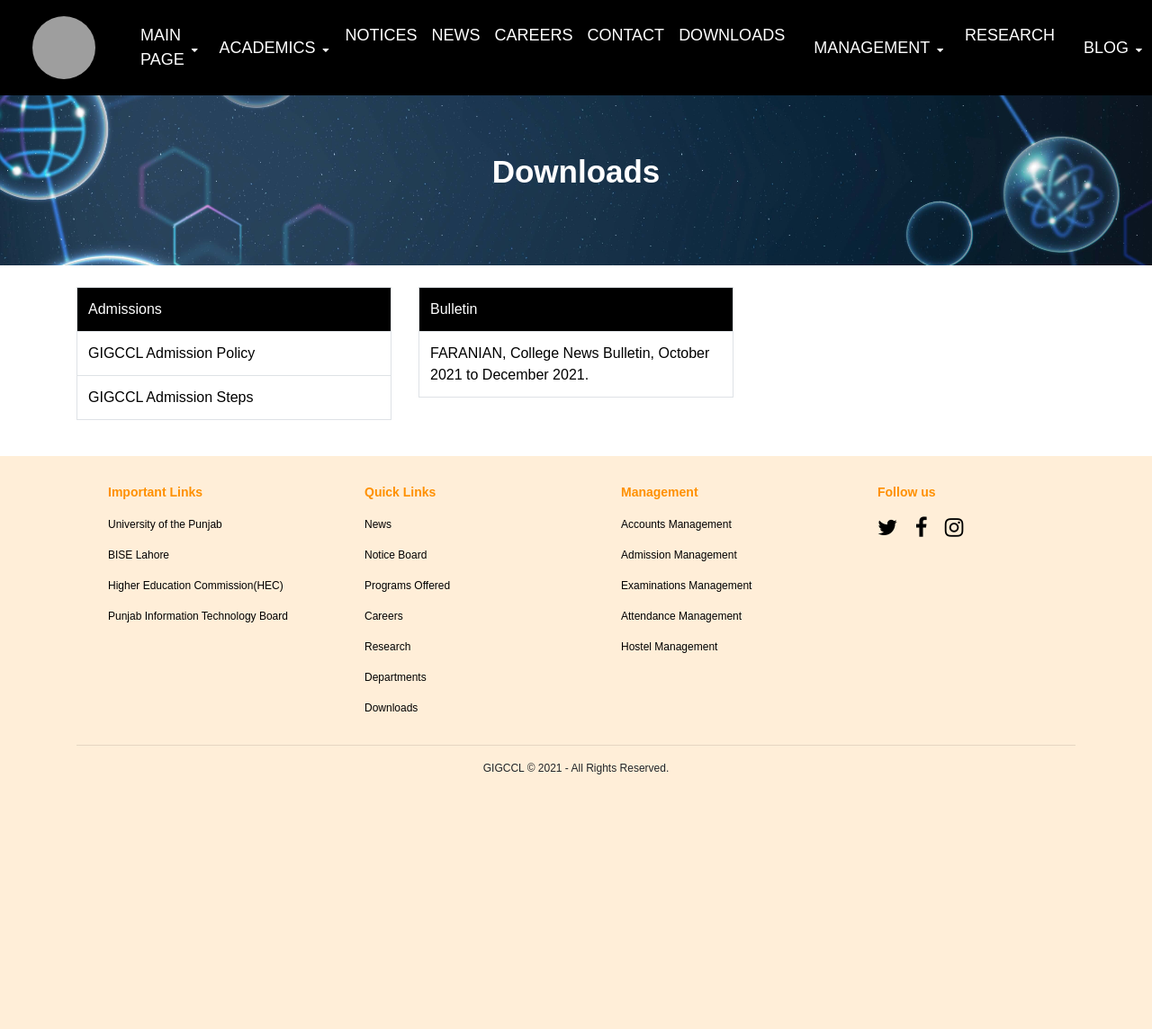
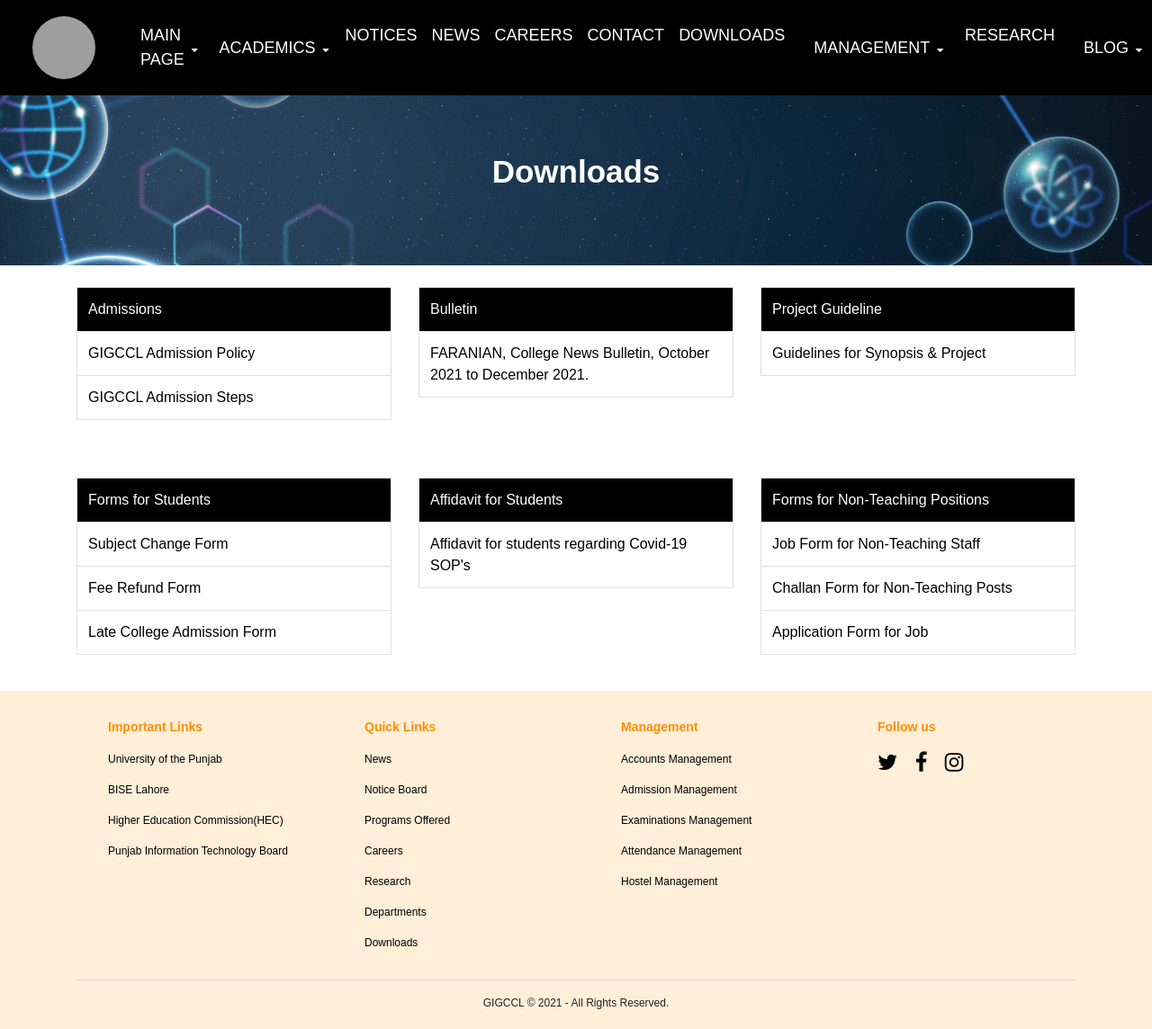
Before and after one commit to ShehrozIrfan/final_cms_fyp, a PHP site: page /downloads.php in a window 1280 px wide. Shown: the whole page at 90% size. Before the commit the page ends 861 px from the top, so only its background shows below. Run offline with PHP 8.4, Linux system fonts and the light colour scheme; grey boxes are pictures that could not be loaded.

Commit message:
Dummy data added on downloads page

```diff
--- a/downloads.php
+++ b/downloads.php
@@ -103,6 +103,82 @@ if(isset($_SESSION['login_user']) || isset($_SESSION['login_blog_user']))
                         </table>
                     </div>
                 </div>
+                <div class="col-md-4 col-sm-12 col-xs-12 mt-4 mb-4">
+                    <div>
+                        <table class="table table-bordered">
+                            <tr class="downloads-heading">
+                                <td>Project Guideline</td>
+                            </tr>
+                            <tr>
+                                <td>
+                                    <a class="to-download" href="assets/downloads-page/dummy-file.pdf" download>Guidelines for Synopsis & Project</a>
+                                </td>
+                            </tr>
+                        </table>
+                    </div>
+                </div>
+                <div class="col-md-4 col-sm-12 col-xs-12 mt-4 mb-4">
+                    <div>
+                        <table class="table table-bordered">
+                            <tr class="downloads-heading">
+                                <td>Forms for Students</td>
+                            </tr>
+                            <tr>
+                                <td>
+                                    <a class="to-download" href="assets/downloads-page/dummy-file.pdf" download>Subject Change Form</a>
+                                </td>
+                            </tr>
+                            <tr>
+                                <td>
+                                    <a class="to-download" href="assets/downloads-page/dummy-file.pdf" download>Fee Refund Form</a>
+                                </td>
+                            </tr>
+                            <tr>
+                                <td>
+                                    <a class="to-download" href="assets/downloads-page/dummy-file.pdf" download>Late College Admission Form</a>
+                                </td>
+                            </tr>
+                        </table>
+                    </div>
+                </div>
+                <div class="col-md-4 col-sm-12 col-xs-12 mt-4 mb-4">
+                    <div>
+                        <table class="table table-bordered">
+                            <tr class="downloads-heading">
+                                <td>Affidavit for Students</td>
+                            </tr>
+                            <tr>
+                                <td>
+                                    <a class="to-download" href="assets/downloads-page/dummy-file.pdf" download>Affidavit for students regarding Covid-19 SOP's</a>
+                                </td>
+                            </tr>
+                        </table>
+                    </div>
+                </div>
+                <div class="col-md-4 col-sm-12 col-xs-12 mt-4 mb-4">
+                    <div>
+                        <table class="table table-bordered">
+                            <tr class="downloads-heading">
+                                <td>Forms for Non-Teaching Positions</td>
+                            </tr>
+                            <tr>
+                                <td>
+                                    <a class="to-download" href="assets/downloads-page/dummy-file.pdf" download>Job Form for Non-Teaching Staff</a>
+                                </td>
+                            </tr>
+                            <tr>
+                                <td>
+                                    <a class="to-download" href="assets/downloads-page/dummy-file.pdf" download>Challan Form for Non-Teaching Posts</a>
+                                </td>
+                            </tr>
+                            <tr>
+                                <td>
+                                    <a class="to-download" href="assets/downloads-page/dummy-file.pdf" download>Application Form for Job</a>
+                                </td>
+                            </tr>
+                        </table>
+                    </div>
+                </div>
             </div>
         </div>
     </section>
```
Also changed, not shown: 1 other file.
